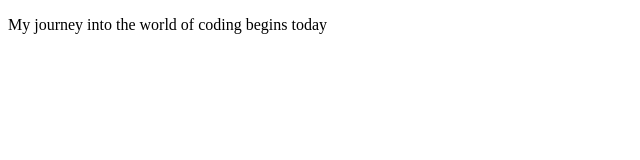
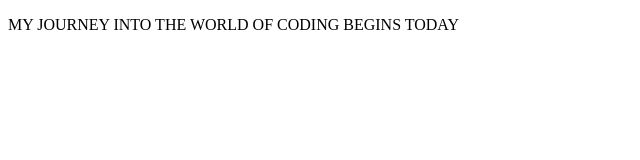
Before and after one commit to EityRoy-027/HTML-practice, a plain HTML site: page level 1.html in a window 1280 px wide. Shown: the whole page, without its empty margins (0-640 px from the left). Drawn offline with Linux system fonts and the light colour scheme.

Commit message:
html code 1

```diff
--- a/level 1.html
+++ b/level 1.html
@@ -5,7 +5,7 @@
         <title>My First html code</title>
     </head>
     <body>
-        <p>My journey into the world of coding begins today</p>
+        <p>MY JOURNEY INTO THE WORLD OF CODING BEGINS TODAY</p>
        <!-- 18.05.2025 -->
         <!-- simple html structure-->
     </body>
```
